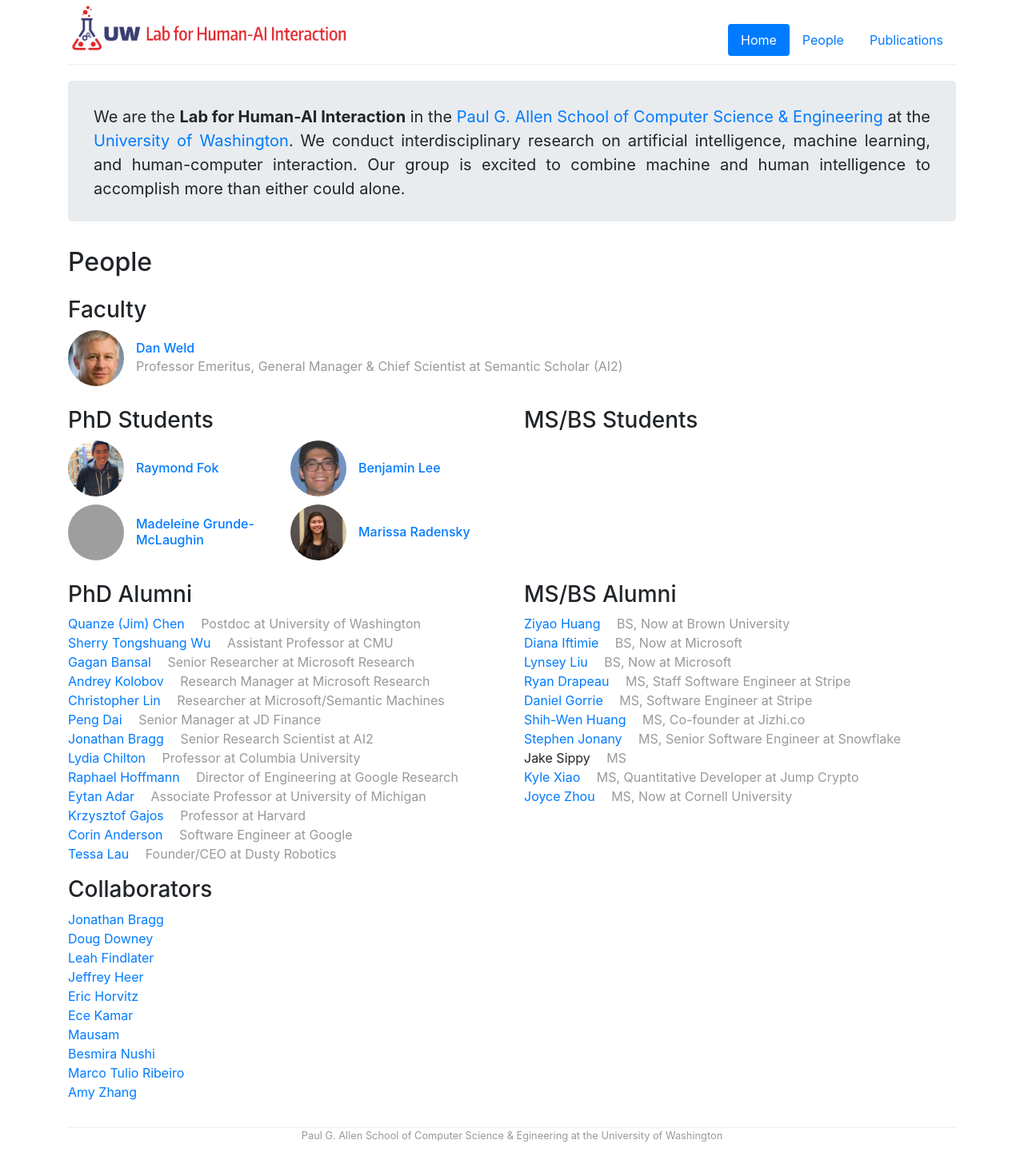
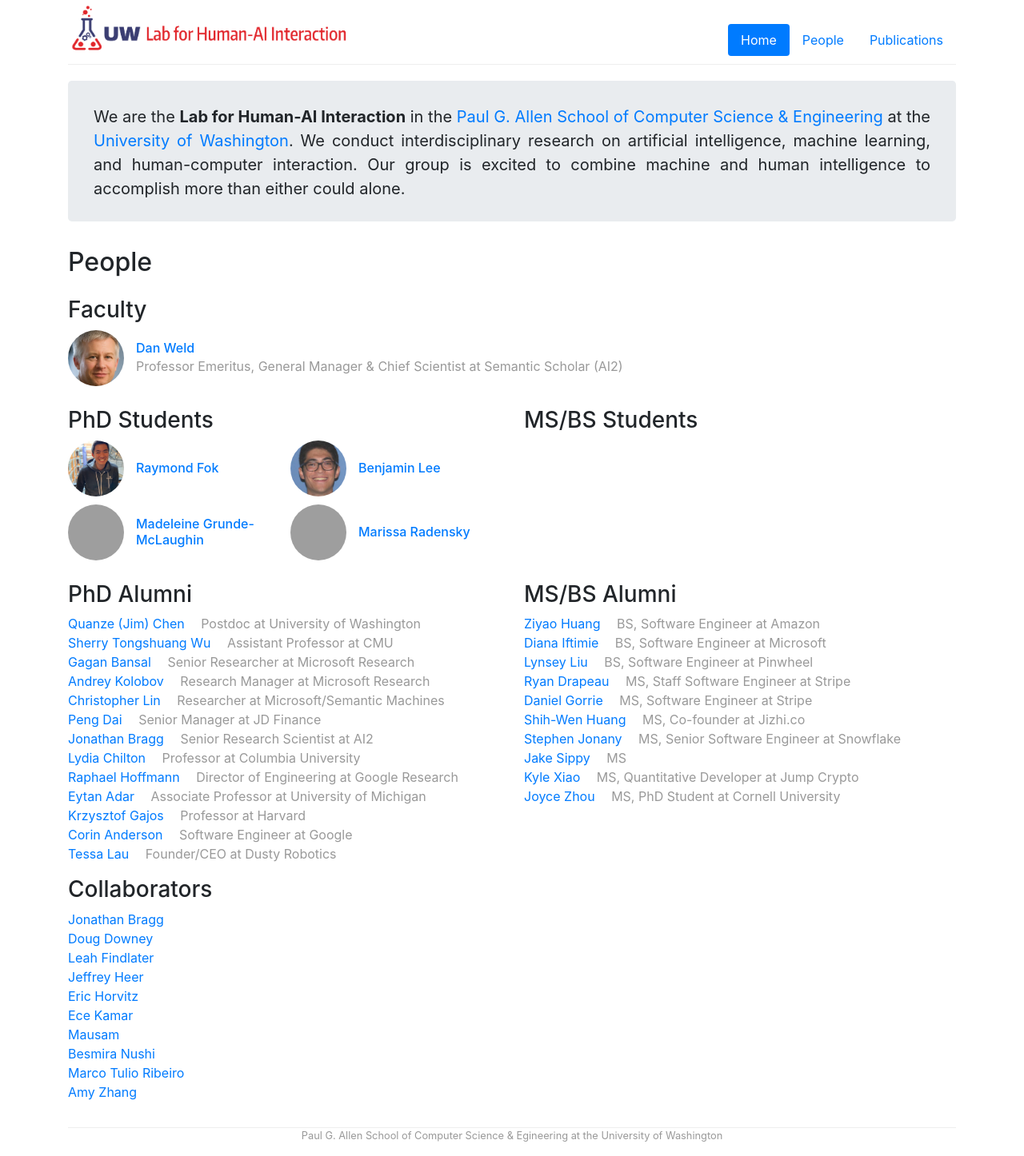
Before and after one commit to uw-hai/uw-hai.github.io, a Jekyll site: the page built from index.html, in a window 1280 px wide. Shown: the whole page at 80% size. Built offline with Jekyll 4.4.1, drawn with Linux system fonts in a browser that asks for light colours; grey boxes are pictures that could not be loaded.

Commit message:
Update people.yml

```diff
--- a/_data/people.yml
+++ b/_data/people.yml
@@ -38,7 +38,7 @@
 radensky:
     display_name: "Marissa Radensky"
     role: grad
-    image: /img/people/radensky.jpg
+    image: "https://marissaradensky.github.io/research/me.png"
     webpage: "https://marissaradensky.github.io/research/"
 
 # Undergrads
@@ -140,19 +140,19 @@
 huang:
     display_name: "Ziyao Huang"
     role: ugrad-alum
-    bio: "BS, Now at Brown University"
+    bio: "BS, Software Engineer at Amazon"
     webpage: "https://www.linkedin.com/in/yaozi"
 
 iftime:
     display_name: "Diana Iftimie"
     role: ugrad-alum
-    bio: "BS, Now at Microsoft"
+    bio: "BS, Software Engineer at Microsoft"
     webpage: "https://www.linkedin.com/in/diana-a-iftimie"
 
 lynsey:
     display_name: "Lynsey Liu"
     role: ugrad-alum
-    bio: "BS, Now at Microsoft"
+    bio: "BS, Software Engineer at Pinwheel"
     webpage: "https://www.linkedin.com/in/lynseyliu"
 
 drapeau:
@@ -183,21 +183,22 @@
 sippy:
     display_name: "Jake Sippy"
     role: ugrad-alum
+    webpage: "https://www.linkedin.com/in/jake-sippy/"
     bio: "MS"
 
 kyle:
     display_name: "Kyle Xiao"
     role: ugrad-alum
+    image: /img/people/kyle.png
     webpage: "http://kylexiao.xyz/home.html"
-    image: /img/people/kyle.png
     bio: "MS, Quantitative Developer at Jump Crypto"
 
 zhou:
     display_name: "Joyce Zhou"
     role: ugrad-alum
+    image: /img/people/joyce.png
     webpage: "https://cephcyn.github.io/"
-    image: /img/people/joyce.png
-    bio: "MS, Now at Cornell University"
+    bio: "MS, PhD Student at Cornell University"
 
 # Collaborator
 # Alphabetical order
```
